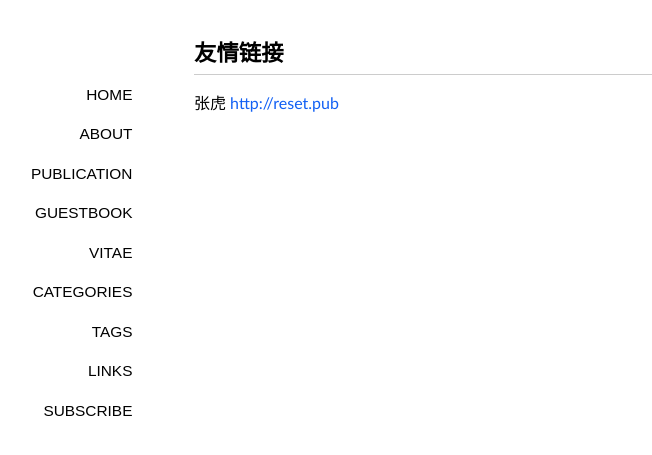
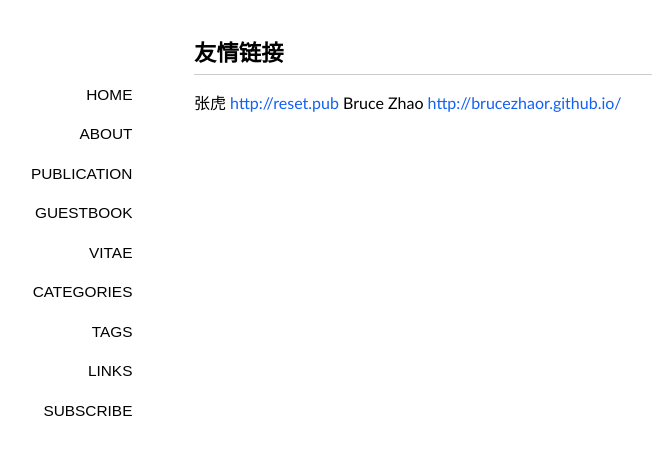
Before and after one commit to lixinyao/jekyll_blog, a Jekyll site: the page built from links/index.md, in a window 1280 px wide. Shown: the top 455 px of the page, without its empty margins (146-798 px from the left). Built offline with Jekyll 4.4.1, drawn with Linux system fonts in a browser that asks for light colours; nearby versions of some CDN libraries; some web fonts are replaced; comment, search, counter and statistics services are not loaded.

Commit message:
添加Bruce Zhao

```diff
--- a/links/index.md
+++ b/links/index.md
@@ -5,3 +5,4 @@ comments: yes
 ---
 
 张虎 [http://reset.pub](http://reset.pub)
+Bruce Zhao [http://brucezhaor.github.io/](http://brucezhaor.github.io/)
```
